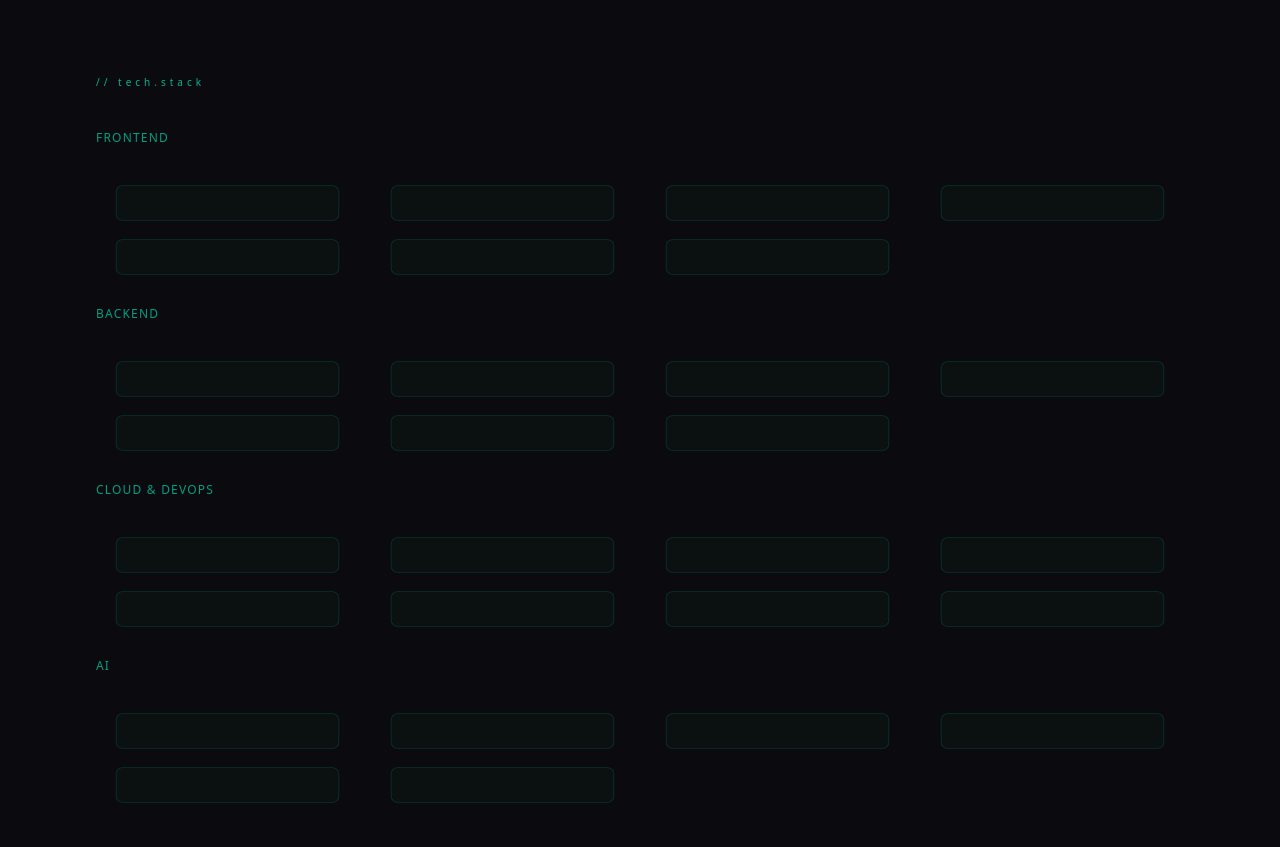
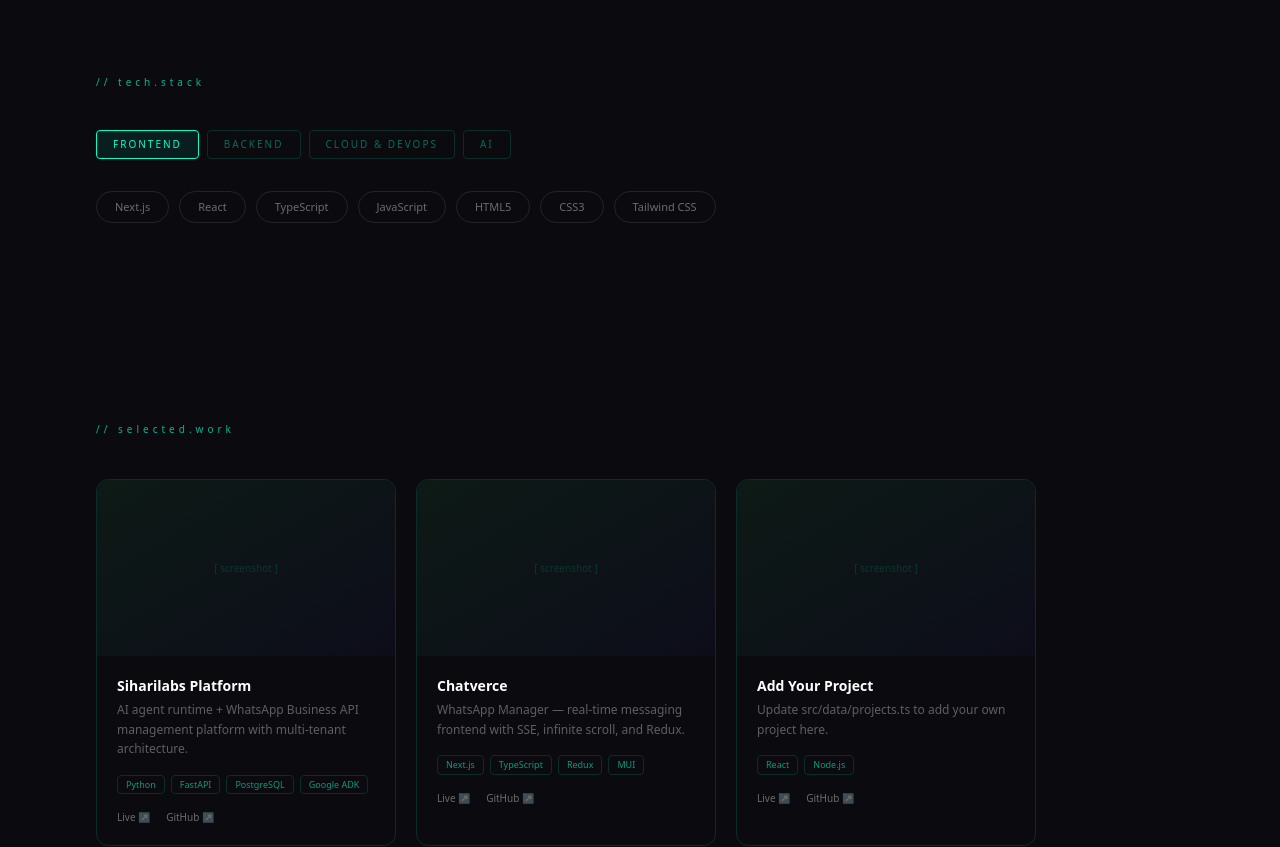
Before and after one commit to DevPro6269/my_portfolio, a Next.js app: page / in a window 1280 px wide. Shown: the part 1340-2187 px from the top of the page. Built offline with nearby package versions, Linux system fonts and the light colour scheme.

Commit message:
feat: skills section — 4-tab UI with fade transition and GSAP scroll entry

```diff
--- a/src/components/sections/Skills.tsx
+++ b/src/components/sections/Skills.tsx
@@ -1,55 +1,72 @@
 'use client'
-import { useRef } from 'react'
+import { useRef, useState } from 'react'
 import { useGSAP } from '@gsap/react'
 import { gsap, ScrollTrigger } from '@/lib/gsap'
 import { SKILLS } from '@/data/skills'
 
 export function Skills() {
   const containerRef = useRef<HTMLElement>(null)
+  const [activeTab, setActiveTab] = useState(0)
+  const [isTransitioning, setIsTransitioning] = useState(false)
 
   useGSAP(() => {
-    containerRef.current!.querySelectorAll('.skill-category').forEach((cat) => {
-      const label = cat.querySelector('.skill-cat-label')
-      const cards = cat.querySelectorAll('.skill-card')
-
     ScrollTrigger.create({
-        trigger: cat,
+      trigger: containerRef.current,
       start: 'top 75%',
       onEnter: () => {
-          gsap.from(label, { opacity: 0, x: -20, duration: 0.4 })
-          gsap.from(cards, {
-            opacity: 0, scale: 0.85, y: 20,
-            stagger: 0.05, duration: 0.4, delay: 0.15,
+        gsap.from('.skills-eyebrow', { opacity: 0, x: -20, duration: 0.4 })
+        gsap.from('.skills-tab-btn', {
+          opacity: 0, y: 10, stagger: 0.06, duration: 0.35, delay: 0.15,
+        })
+        gsap.from('.skills-pill', {
+          opacity: 0, y: 12, stagger: 0.04, duration: 0.3, delay: 0.4,
         })
       },
     })
-    })
   }, { scope: containerRef })
+
+  function handleTabClick(i: number) {
+    if (i === activeTab) return
+    setIsTransitioning(true)
+    setTimeout(() => {
+      setActiveTab(i)
+      setIsTransitioning(false)
+    }, 220)
+  }
 
   return (
     <section ref={containerRef} id="skills" className="py-24 px-8 md:px-16 lg:px-24">
-      <span className="font-[var(--font-mono)] text-[10px] tracking-[4px] text-[var(--color-accent)]/70 mb-10 block">
+      <span className="skills-eyebrow font-[var(--font-mono)] text-[10px] tracking-[4px] text-[var(--color-accent)]/70 mb-10 block">
         // tech.stack
       </span>
-      <div className="space-y-12">
-        {SKILLS.map((cat) => (
-          <div key={cat.label} className="skill-category">
-            <h3 className="skill-cat-label font-[var(--font-mono)] text-xs tracking-widest text-[var(--color-accent)]/60 mb-4 uppercase">
+
+      <div className="flex flex-wrap gap-2 mb-8">
+        {SKILLS.map((cat, i) => (
+          <button
+            key={cat.label}
+            onClick={() => handleTabClick(i)}
+            className={`skills-tab-btn font-[var(--font-mono)] text-[10px] tracking-[2px] uppercase px-4 py-1.5 rounded border transition-colors ${
+              i === activeTab
+                ? 'border-[var(--color-accent)] text-[var(--color-accent)] bg-[var(--color-accent)]/8'
+                : 'border-[var(--color-accent)]/15 text-[var(--color-accent)]/40 hover:border-[var(--color-accent)]/40 hover:text-[var(--color-accent)]/70'
+            }`}
+          >
             {cat.label}
-            </h3>
-            <div className="grid grid-cols-2 sm:grid-cols-4 gap-3">
-              {cat.skills.map((skill) => (
-                <div
-                  key={skill.name}
-                  className="skill-card border border-[var(--color-accent)]/15 rounded-lg p-4 text-center bg-[#0d1a15]/40 hover:-translate-y-1 hover:border-[var(--color-accent)]/40 transition-transform cursor-default"
-                >
-                  <div className="text-2xl mb-2">{skill.icon}</div>
-                  <div className="font-[var(--font-mono)] text-[10px] text-[var(--color-accent)]/80">
-                    {skill.name}
-                  </div>
-                </div>
+          </button>
         ))}
       </div>
+
+      <div
+        className={`flex flex-wrap gap-2.5 transition-opacity duration-[220ms] ease ${
+          isTransitioning ? 'opacity-0' : 'opacity-100'
+        }`}
+      >
+        {SKILLS[activeTab].skills.map((skill) => (
+          <div
+            key={skill}
+            className="skills-pill font-[var(--font-mono)] border border-white/10 rounded-full text-[11px] px-[18px] py-[7px] text-white/40 hover:border-[var(--color-accent)]/25 hover:text-[var(--color-accent)]/65 transition-colors cursor-default"
+          >
+            {skill}
           </div>
         ))}
       </div>
```
Lines whose indentation alone changed are shown as unchanged.
